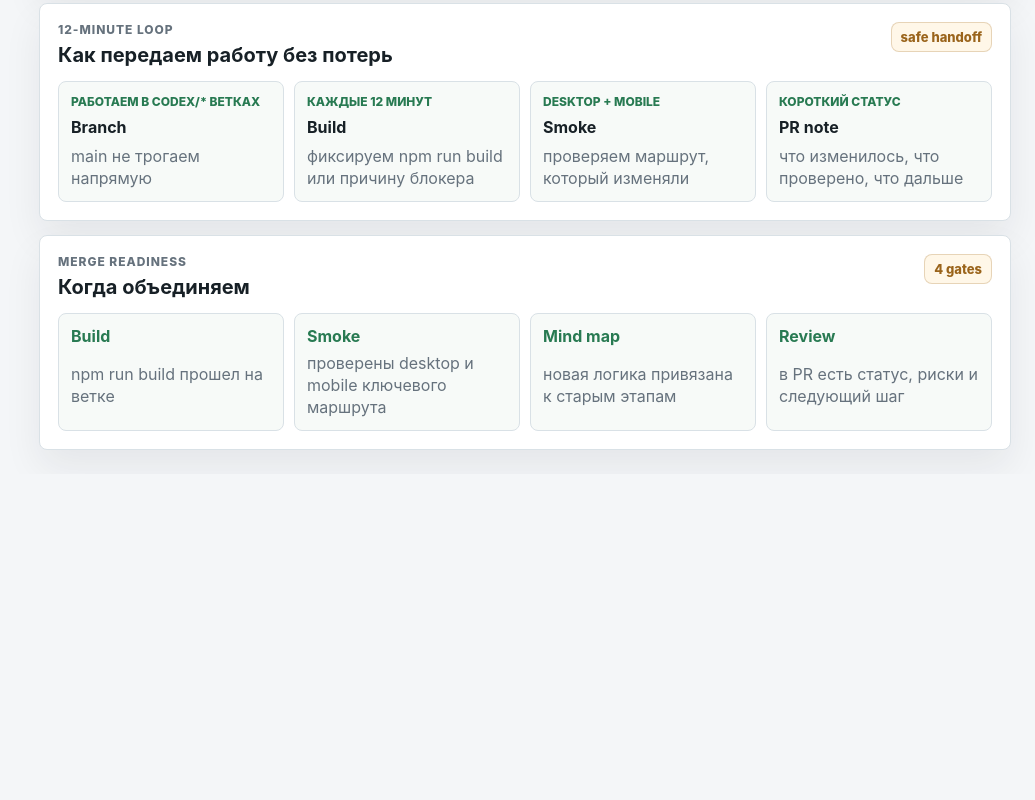
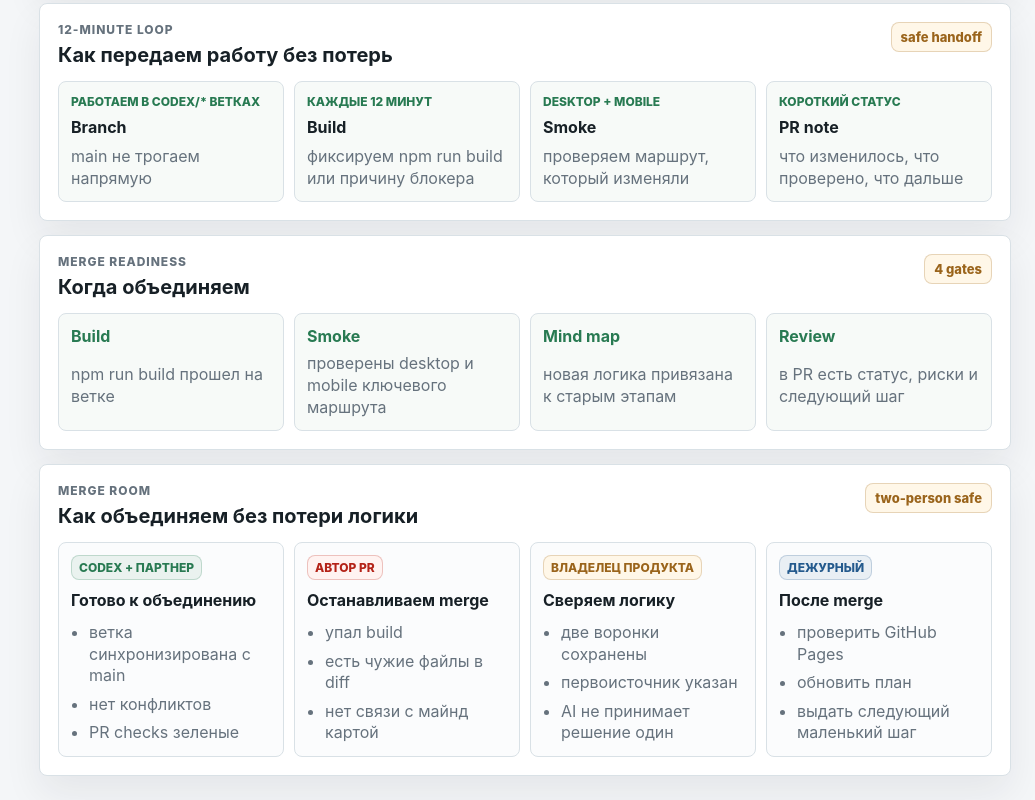
Before and after one commit to info14fourteen-creator/ASTS, a Next.js app in the folder apps/web/: page /tasks in a window 1280 px wide. Shown: the part 1404-2204 px from the top of the page, without its empty margins (245-1280 px from the left). Before the commit the page ends 1878 px from the top, so only its background shows below. Built offline with nearby package versions, Linux system fonts and the light colour scheme.

Commit message:
Add merge room to task workspace

```diff
--- a/apps/web/app/globals.css
+++ b/apps/web/app/globals.css
@@ -1118,6 +1118,79 @@ dd {
   line-height: 1.38;
 }
 
+.merge-room-panel {
+  margin-top: 14px;
+}
+
+.merge-room-grid {
+  display: grid;
+  grid-template-columns: repeat(4, minmax(0, 1fr));
+  gap: 10px;
+}
+
+.merge-room-card {
+  min-height: 176px;
+  border: 1px solid var(--line);
+  border-radius: 8px;
+  padding: 12px;
+  background: #fbfcfd;
+}
+
+.merge-room-card span,
+.merge-room-card strong {
+  display: block;
+}
+
+.merge-room-card span {
+  width: fit-content;
+  border: 1px solid var(--line);
+  border-radius: 8px;
+  padding: 4px 7px;
+  background: var(--surface-soft);
+  color: var(--muted);
+  font-size: 12px;
+  font-weight: 850;
+  text-transform: uppercase;
+}
+
+.merge-room-card strong {
+  margin-top: 10px;
+  line-height: 1.25;
+}
+
+.merge-room-card ul {
+  display: grid;
+  gap: 7px;
+  margin: 12px 0 0;
+  padding-left: 18px;
+  color: var(--muted);
+  line-height: 1.35;
+}
+
+.merge-room-card.green span {
+  border-color: rgba(40, 122, 82, 0.22);
+  background: rgba(40, 122, 82, 0.08);
+  color: var(--green);
+}
+
+.merge-room-card.red span {
+  border-color: rgba(180, 35, 24, 0.24);
+  background: #fff3f1;
+  color: var(--red);
+}
+
+.merge-room-card.amber span {
+  border-color: rgba(154, 100, 27, 0.24);
+  background: #fff7e8;
+  color: var(--amber);
+}
+
+.merge-room-card.blue span {
+  border-color: rgba(36, 90, 141, 0.22);
+  background: rgba(36, 90, 141, 0.08);
+  color: var(--blue);
+}
+
 .integration-grid {
   display: grid;
   grid-template-columns: repeat(3, minmax(0, 1fr));
@@ -3318,6 +3391,10 @@ dd {
     grid-template-columns: repeat(2, minmax(0, 1fr));
   }
 
+  .merge-room-grid {
+    grid-template-columns: repeat(2, minmax(0, 1fr));
+  }
+
   .source-monitor {
     grid-template-columns: repeat(2, minmax(0, 1fr));
   }
@@ -3473,6 +3550,10 @@ dd {
     grid-template-columns: 1fr;
   }
 
+  .merge-room-grid {
+    grid-template-columns: 1fr;
+  }
+
   .source-monitor {
     grid-template-columns: 1fr;
   }
--- a/apps/web/app/tasks/page.tsx
+++ b/apps/web/app/tasks/page.tsx
@@ -63,6 +63,33 @@ const mergeChecklist = [
   ["Smoke", "проверены desktop и mobile ключевого маршрута"],
   ["Mind map", "новая логика привязана к старым этапам"],
   ["Review", "в PR есть статус, риски и следующий шаг"],
+];
+
+const mergeRoom = [
+  {
+    title: "Готово к объединению",
+    state: "green",
+    owner: "Codex + партнер",
+    checklist: ["ветка синхронизирована с main", "нет конфликтов", "PR checks зеленые"],
+  },
+  {
+    title: "Останавливаем merge",
+    state: "red",
+    owner: "Автор PR",
+    checklist: ["упал build", "есть чужие файлы в diff", "нет связи с майнд картой"],
+  },
+  {
+    title: "Сверяем логику",
+    state: "amber",
+    owner: "Владелец продукта",
+    checklist: ["две воронки сохранены", "первоисточник указан", "AI не принимает решение один"],
+  },
+  {
+    title: "После merge",
+    state: "blue",
+    owner: "Дежурный",
+    checklist: ["проверить GitHub Pages", "обновить план", "выдать следующий маленький шаг"],
+  },
 ];
 
 export default function TasksPage() {
@@ -196,6 +223,29 @@ export default function TasksPage() {
             ))}
           </div>
         </section>
+
+        <section className="panel merge-room-panel">
+          <div className="panel-head compact">
+            <div>
+              <p className="eyebrow">Merge room</p>
+              <h2>Как объединяем без потери логики</h2>
+            </div>
+            <span className="status-pill green">two-person safe</span>
+          </div>
+          <div className="merge-room-grid">
+            {mergeRoom.map(({ title, state, owner, checklist }) => (
+              <article className={`merge-room-card ${state}`} key={title}>
+                <span>{owner}</span>
+                <strong>{title}</strong>
+                <ul>
+                  {checklist.map((item) => (
+                    <li key={item}>{item}</li>
+                  ))}
+                </ul>
+              </article>
+            ))}
+          </div>
+        </section>
       </section>
     </main>
   );
```
